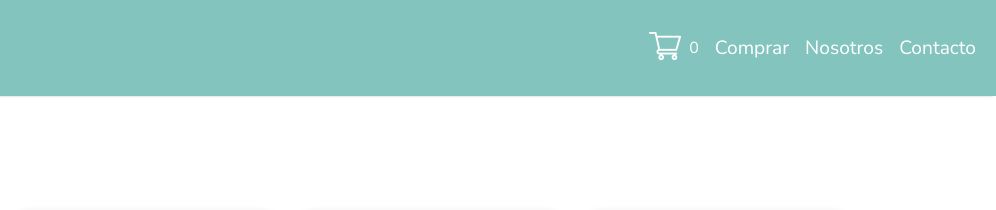
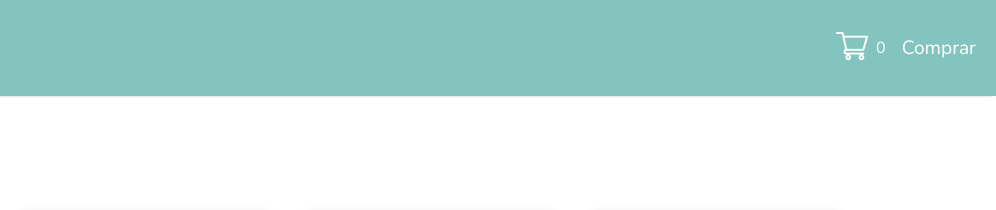
Before and after one commit to rosariobosch/TheVault, a website: page comprar.html in a window 1280 px wide. Shown: the top 210 px of the page, 284-1280 px from the left. Drawn offline with nearby package versions, Linux system fonts and the light colour scheme.

Commit message:
Modificación barra de navegación

```diff
--- a/comprar.html
+++ b/comprar.html
@@ -6,7 +6,6 @@
     <meta http-equiv="X-UA-Compatible" content="IE=edge">
     <meta name="viewport" content="width=device-width, initial-scale=1.0">
     <title>The Vault</title>
-    <!-- CSS only -->
     <link href="https://cdn.jsdelivr.net/npm/bootstrap@5.0.0-beta2/dist/css/bootstrap.min.css" rel="stylesheet"
         integrity="sha384-BmbxuPwQa2lc/FVzBcNJ7UAyJxM6wuqIj61tLrc4wSX0szH/Ev+nYRRuWlolflfl" crossorigin="anonymous">
     <link rel="stylesheet" href="https://cdnjs.cloudflare.com/ajax/libs/animate.css/4.1.1/animate.min.css" />
@@ -43,12 +42,6 @@
                         <li class="nav-item">
                             <a class="nav-link enlace" href="comprar.html">Comprar</a>
                         </li>
-                        <li class="nav-item">
-                            <a class="nav-link enlace" href="nosotros.html">Nosotros</a>
-                        </li>
-                        <li class="nav-item">
-                            <a class="nav-link enlace" href="contacto.html">Contacto</a>
-                        </li>
                     </ul>
                 </div>
         </nav>
@@ -65,6 +58,7 @@
         <div class="cards" id="youngAdult"></div>
     </main>
 
+    <!-- Modal -->
     <div class="contenedorModal">
         <div class="modalCarrito" id="modal">
             <div class="tituloModal">
```
Also changed, not shown: index.html (+1 -7 lines).
